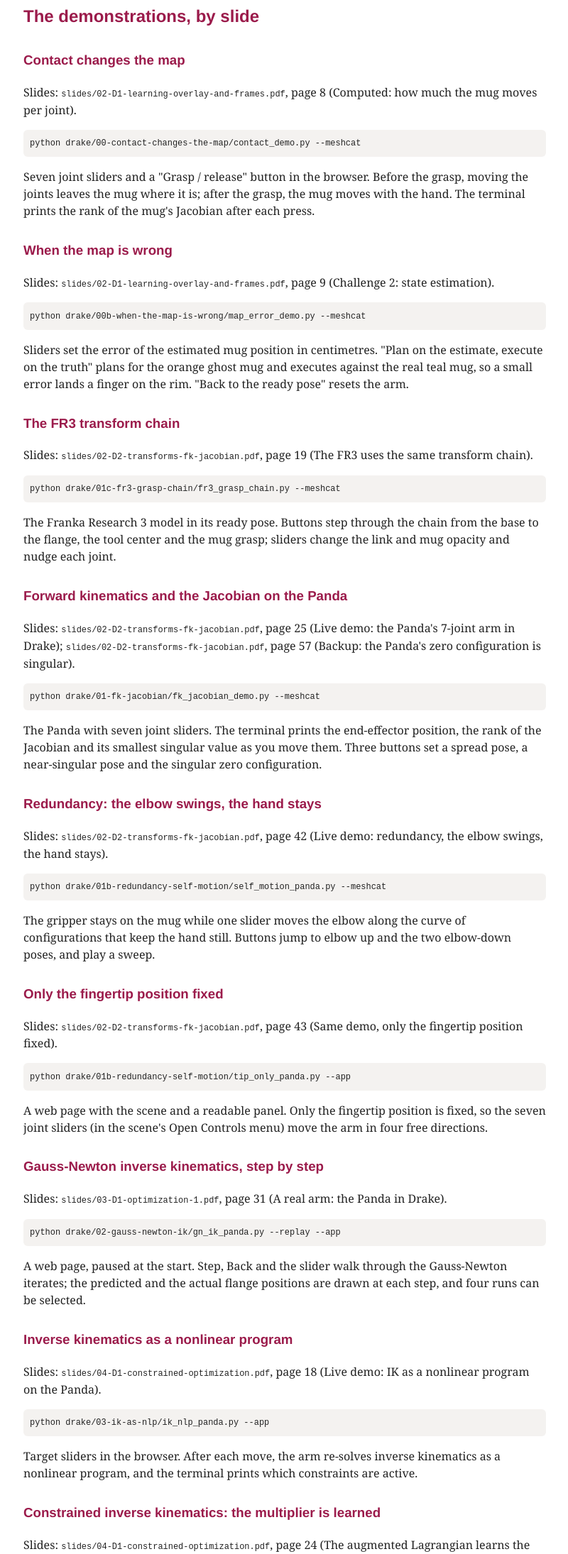
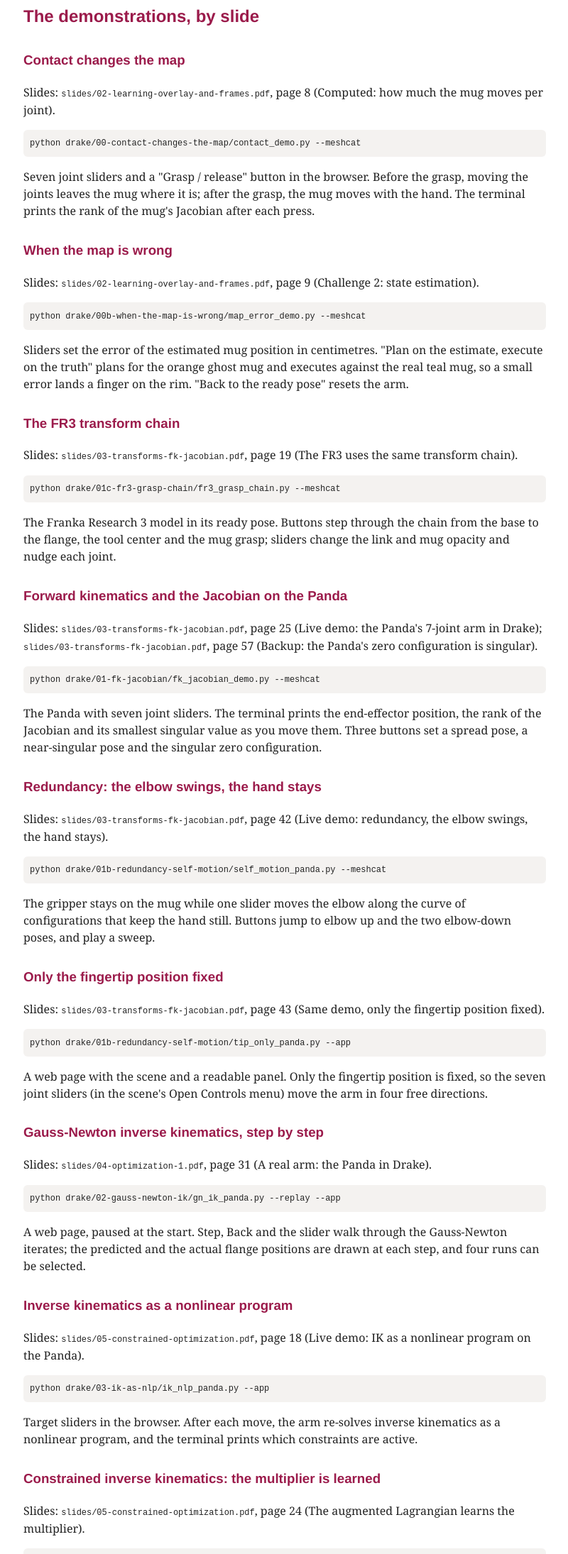
Before and after one commit to Oz-Oguz/cs549-materials, a plain HTML site: page demos/index.html in a window 1280 px wide. Shown: the part 1180-3370 px from the top of the page at 71% size, without its empty margins (239-1039 px from the left). Drawn offline with Linux system fonts and the light colour scheme.

Commit message:
Slide files named by deck number (decks 01 to 06)
Each slide PDF now starts with the deck number of its title slide: 01-intro-and-the-stack, 02-learning-overlay-and-frames, 03-transforms-fk-jacobian, 04-optimization-1, 05-constrained-optimization, 06-motion-planning. The index, the README, the demonstrations guide and the motion-planning reading's link follow. The slides themselves are unchanged.

```diff
--- a/demos/index.html
+++ b/demos/index.html
@@ -23,25 +23,25 @@ python drake/smoke_test.py             # prints the arm&#x27;s position and Jaco
 <p>Activate the environment, then run the command listed below from the <code>demos</code> folder. Each command prints an address such as <code>http://localhost:7000</code> or <code>http://127.0.0.1:52341/</code>; open it in a browser. The demo waits for you and never moves by itself. End it with its &quot;Stop&quot; button, or press Ctrl+C in the terminal. After Ctrl+C, Python prints a few lines ending in <code>KeyboardInterrupt</code>; that is how it reports the stop, not an error. Running a script without its flag prints the numbers that appear on the slide, then exits.</p>
 <h2>The demonstrations, by slide</h2>
 <section id="contact"><h3>Contact changes the map</h3>
-<p>Slides: <code>slides/02-D1-learning-overlay-and-frames.pdf</code>, page 8 (Computed: how much the mug moves per joint).</p><pre><code>python drake/00-contact-changes-the-map/contact_demo.py --meshcat</code></pre><p>Seven joint sliders and a &quot;Grasp / release&quot; button in the browser. Before the grasp, moving the joints leaves the mug where it is; after the grasp, the mug moves with the hand. The terminal prints the rank of the mug&#x27;s Jacobian after each press.</p></section>
+<p>Slides: <code>slides/02-learning-overlay-and-frames.pdf</code>, page 8 (Computed: how much the mug moves per joint).</p><pre><code>python drake/00-contact-changes-the-map/contact_demo.py --meshcat</code></pre><p>Seven joint sliders and a &quot;Grasp / release&quot; button in the browser. Before the grasp, moving the joints leaves the mug where it is; after the grasp, the mug moves with the hand. The terminal prints the rank of the mug&#x27;s Jacobian after each press.</p></section>
 <section id="map-error"><h3>When the map is wrong</h3>
-<p>Slides: <code>slides/02-D1-learning-overlay-and-frames.pdf</code>, page 9 (Challenge 2: state estimation).</p><pre><code>python drake/00b-when-the-map-is-wrong/map_error_demo.py --meshcat</code></pre><p>Sliders set the error of the estimated mug position in centimetres. &quot;Plan on the estimate, execute on the truth&quot; plans for the orange ghost mug and executes against the real teal mug, so a small error lands a finger on the rim. &quot;Back to the ready pose&quot; resets the arm.</p></section>
+<p>Slides: <code>slides/02-learning-overlay-and-frames.pdf</code>, page 9 (Challenge 2: state estimation).</p><pre><code>python drake/00b-when-the-map-is-wrong/map_error_demo.py --meshcat</code></pre><p>Sliders set the error of the estimated mug position in centimetres. &quot;Plan on the estimate, execute on the truth&quot; plans for the orange ghost mug and executes against the real teal mug, so a small error lands a finger on the rim. &quot;Back to the ready pose&quot; resets the arm.</p></section>
 <section id="fr3-chain"><h3>The FR3 transform chain</h3>
-<p>Slides: <code>slides/02-D2-transforms-fk-jacobian.pdf</code>, page 19 (The FR3 uses the same transform chain).</p><pre><code>python drake/01c-fr3-grasp-chain/fr3_grasp_chain.py --meshcat</code></pre><p>The Franka Research 3 model in its ready pose. Buttons step through the chain from the base to the flange, the tool center and the mug grasp; sliders change the link and mug opacity and nudge each joint.</p></section>
+<p>Slides: <code>slides/03-transforms-fk-jacobian.pdf</code>, page 19 (The FR3 uses the same transform chain).</p><pre><code>python drake/01c-fr3-grasp-chain/fr3_grasp_chain.py --meshcat</code></pre><p>The Franka Research 3 model in its ready pose. Buttons step through the chain from the base to the flange, the tool center and the mug grasp; sliders change the link and mug opacity and nudge each joint.</p></section>
 <section id="fk-jacobian"><h3>Forward kinematics and the Jacobian on the Panda</h3>
-<p>Slides: <code>slides/02-D2-transforms-fk-jacobian.pdf</code>, page 25 (Live demo: the Panda&#x27;s 7-joint arm in Drake); <code>slides/02-D2-transforms-fk-jacobian.pdf</code>, page 57 (Backup: the Panda&#x27;s zero configuration is singular).</p><pre><code>python drake/01-fk-jacobian/fk_jacobian_demo.py --meshcat</code></pre><p>The Panda with seven joint sliders. The terminal prints the end-effector position, the rank of the Jacobian and its smallest singular value as you move them. Three buttons set a spread pose, a near-singular pose and the singular zero configuration.</p></section>
+<p>Slides: <code>slides/03-transforms-fk-jacobian.pdf</code>, page 25 (Live demo: the Panda&#x27;s 7-joint arm in Drake); <code>slides/03-transforms-fk-jacobian.pdf</code>, page 57 (Backup: the Panda&#x27;s zero configuration is singular).</p><pre><code>python drake/01-fk-jacobian/fk_jacobian_demo.py --meshcat</code></pre><p>The Panda with seven joint sliders. The terminal prints the end-effector position, the rank of the Jacobian and its smallest singular value as you move them. Three buttons set a spread pose, a near-singular pose and the singular zero configuration.</p></section>
 <section id="self-motion"><h3>Redundancy: the elbow swings, the hand stays</h3>
-<p>Slides: <code>slides/02-D2-transforms-fk-jacobian.pdf</code>, page 42 (Live demo: redundancy, the elbow swings, the hand stays).</p><pre><code>python drake/01b-redundancy-self-motion/self_motion_panda.py --meshcat</code></pre><p>The gripper stays on the mug while one slider moves the elbow along the curve of configurations that keep the hand still. Buttons jump to elbow up and the two elbow-down poses, and play a sweep.</p></section>
+<p>Slides: <code>slides/03-transforms-fk-jacobian.pdf</code>, page 42 (Live demo: redundancy, the elbow swings, the hand stays).</p><pre><code>python drake/01b-redundancy-self-motion/self_motion_panda.py --meshcat</code></pre><p>The gripper stays on the mug while one slider moves the elbow along the curve of configurations that keep the hand still. Buttons jump to elbow up and the two elbow-down poses, and play a sweep.</p></section>
 <section id="tip-only-app"><h3>Only the fingertip position fixed</h3>
-<p>Slides: <code>slides/02-D2-transforms-fk-jacobian.pdf</code>, page 43 (Same demo, only the fingertip position fixed).</p><pre><code>python drake/01b-redundancy-self-motion/tip_only_panda.py --app</code></pre><p>A web page with the scene and a readable panel. Only the fingertip position is fixed, so the seven joint sliders (in the scene&#x27;s Open Controls menu) move the arm in four free directions.</p></section>
+<p>Slides: <code>slides/03-transforms-fk-jacobian.pdf</code>, page 43 (Same demo, only the fingertip position fixed).</p><pre><code>python drake/01b-redundancy-self-motion/tip_only_panda.py --app</code></pre><p>A web page with the scene and a readable panel. Only the fingertip position is fixed, so the seven joint sliders (in the scene&#x27;s Open Controls menu) move the arm in four free directions.</p></section>
 <section id="gn-ik-replay"><h3>Gauss-Newton inverse kinematics, step by step</h3>
-<p>Slides: <code>slides/03-D1-optimization-1.pdf</code>, page 31 (A real arm: the Panda in Drake).</p><pre><code>python drake/02-gauss-newton-ik/gn_ik_panda.py --replay --app</code></pre><p>A web page, paused at the start. Step, Back and the slider walk through the Gauss-Newton iterates; the predicted and the actual flange positions are drawn at each step, and four runs can be selected.</p></section>
+<p>Slides: <code>slides/04-optimization-1.pdf</code>, page 31 (A real arm: the Panda in Drake).</p><pre><code>python drake/02-gauss-newton-ik/gn_ik_panda.py --replay --app</code></pre><p>A web page, paused at the start. Step, Back and the slider walk through the Gauss-Newton iterates; the predicted and the actual flange positions are drawn at each step, and four runs can be selected.</p></section>
 <section id="ik-nlp"><h3>Inverse kinematics as a nonlinear program</h3>
-<p>Slides: <code>slides/04-D1-constrained-optimization.pdf</code>, page 18 (Live demo: IK as a nonlinear program on the Panda).</p><pre><code>python drake/03-ik-as-nlp/ik_nlp_panda.py --app</code></pre><p>Target sliders in the browser. After each move, the arm re-solves inverse kinematics as a nonlinear program, and the terminal prints which constraints are active.</p></section>
+<p>Slides: <code>slides/05-constrained-optimization.pdf</code>, page 18 (Live demo: IK as a nonlinear program on the Panda).</p><pre><code>python drake/03-ik-as-nlp/ik_nlp_panda.py --app</code></pre><p>Target sliders in the browser. After each move, the arm re-solves inverse kinematics as a nonlinear program, and the terminal prints which constraints are active.</p></section>
 <section id="constrained-ik-replay"><h3>Constrained inverse kinematics: the multiplier is learned</h3>
-<p>Slides: <code>slides/04-D1-constrained-optimization.pdf</code>, page 24 (The augmented Lagrangian learns the multiplier).</p><pre><code>python drake/04-constrained-ik-al/constrained_ik_panda.py --replay --app</code></pre><p>A web page, paused at the start. Step through the augmented-Lagrangian loop with one elbow stop: joint updates move the arm, and multiplier updates change the multiplier with the arm fixed.</p></section>
+<p>Slides: <code>slides/05-constrained-optimization.pdf</code>, page 24 (The augmented Lagrangian learns the multiplier).</p><pre><code>python drake/04-constrained-ik-al/constrained_ik_panda.py --replay --app</code></pre><p>A web page, paused at the start. Step through the augmented-Lagrangian loop with one elbow stop: joint updates move the arm, and multiplier updates change the multiplier with the arm fixed.</p></section>
 <section id="ik-nlp-al-replay"><h3>The target is a constraint; posture is the cost</h3>
-<p>Slides: <code>slides/04-D1-constrained-optimization.pdf</code>, page 27 (The target is a constraint; posture is the cost).</p><pre><code>python drake/05-ik-nlp-al/ik_nlp_al_panda.py --replay --app</code></pre><p>A web page, paused at the start. The target is a constraint and the posture is the cost; step through joint updates and multiplier updates for two targets, and watch a joint bound become active in the second.</p></section>
+<p>Slides: <code>slides/05-constrained-optimization.pdf</code>, page 27 (The target is a constraint; posture is the cost).</p><pre><code>python drake/05-ik-nlp-al/ik_nlp_al_panda.py --replay --app</code></pre><p>A web page, paused at the start. The target is a constraint and the posture is the cost; step through joint updates and multiplier updates for two targets, and watch a joint bound become active in the second.</p></section>
 <h2>If something does not work</h2>
 <ul><li><b><code>pip</code> finds no matching distribution for <code>drake</code>.</b> Your Python version or system is not in the table above. Check <code>python --version</code> inside the activated environment.</li><li><b>The address does not open.</b> Copy it exactly from the terminal, including the port number. Try <code>127.0.0.1</code> in place of <code>localhost</code>. Under WSL, open it in your Windows browser.</li><li><b>A demo says the address is already in use.</b> An earlier demo is still running. Stop it, or close its terminal.</li><li><b>The first run stops while downloading.</b> The model download needs the internet once. Run the command again.</li></ul>
 <p>The course tested these steps on macOS 26 with Python 3.12 and Drake 1.46.0. Linux and WSL follow Drake&#x27;s own packages, which the course did not test separately.</p>
```
Also changed, not shown: index.html (+6 -6 lines), reading/motion-planning-essentials/README.html (+1 -1 lines), reading/motion-planning-essentials/manifest.json, 15 other files.
